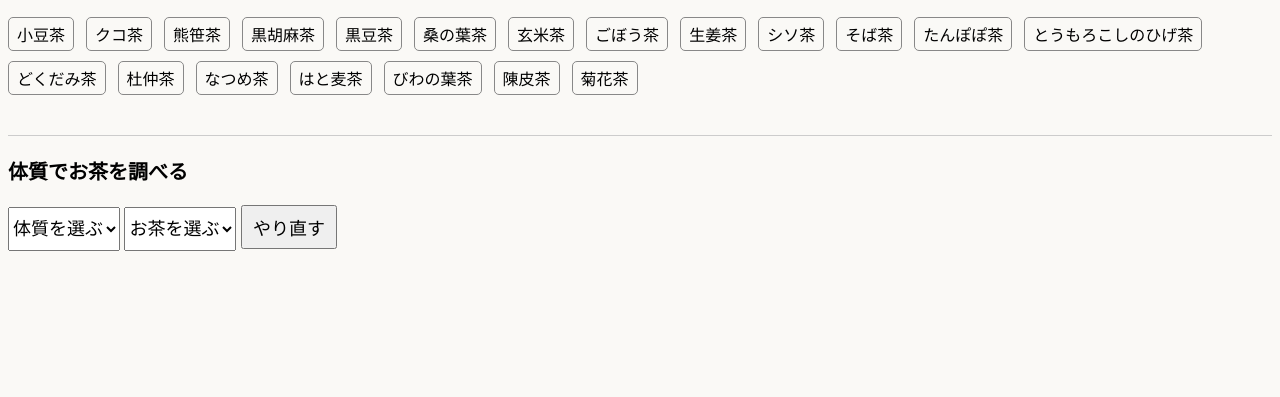
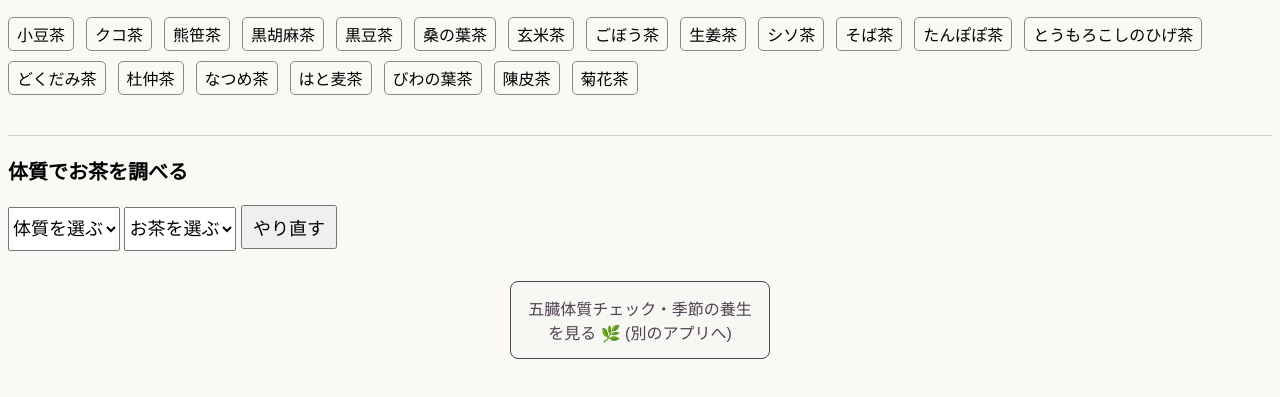
Before and after one commit to mami-yourplace/toyo-tea-web, a plain HTML site: page index.html in a window 1280 px wide. Shown: the part 107-504 px from the top of the page. Drawn offline with Linux system fonts and the light colour scheme.

Commit message:
Add external link for 五臓体質チェック・季節の養生
Added a link to the external application for checking constitution and seasonal health.

```diff
--- a/index.html
+++ b/index.html
@@ -37,6 +37,9 @@
 
 <button id="resetButton" onclick="resetConstitution()">やり直す</button>
 
+<a href="https://mami-yourplace.github.io/yakuzen-care-web/" class="yakuzen-link">
+    五臓体質チェック・季節の養生を見る 🌿 (別のアプリへ)
+</a>
 <div id="constitutionResult"></div>
 
 <script src="script.js"></script>
```
